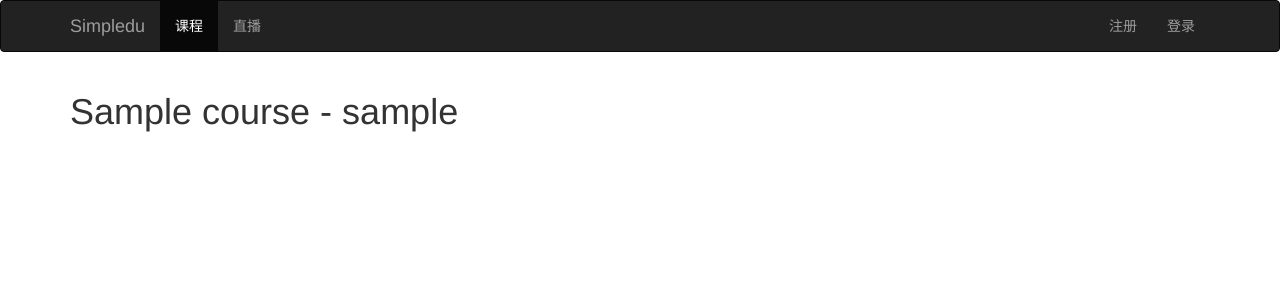
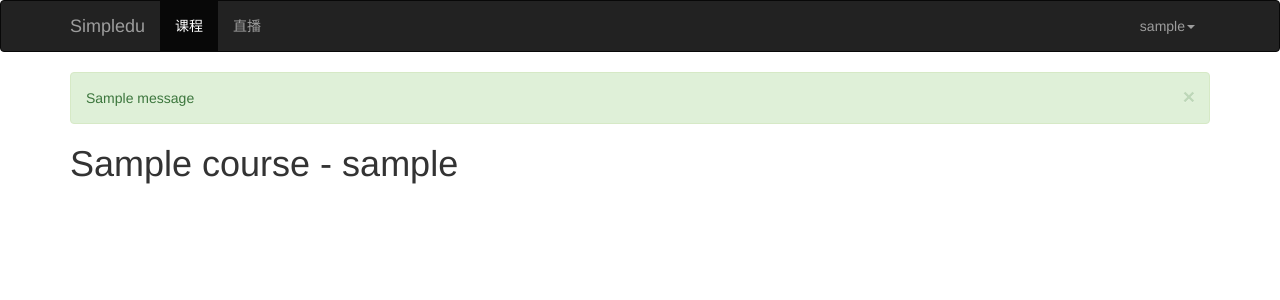
Before and after one commit to Ai-Gao/Flask-education, a Flask app: page / in a window 1280 px wide. Shown: the top 300 px of the page. Run offline with Flask 2, Linux system fonts and the light colour scheme; a user stored in the database is signed in; tables that the repository leaves empty hold one stand-in row (values such as "Sample post"); one stand-in notice (Sample message) is shown; parts of the project's set-up code (start-up, migrations or seed data) failed here and were passed over; some libraries are stand-ins or nearby versions.

Commit message:
add login&register function

```diff
--- a/simpledu/app.py
+++ b/simpledu/app.py
@@ -44,7 +44,7 @@ def register_blueprints(app):
 def register_extensions(app):
     db.init_app(app)
     Migrate(app, db)
-# 从Flask_login导入LoginManager后，创建该类的实例对象
+# 从Flask_login导入LoginManager(登录管理器)后，创建该类的实例对象
     login_manager = LoginManager()
     login_manager.init_app(app)
 # 使用user_loader装饰器注册一个函数，用来告诉flask_login如何加载用户对象
--- a/simpledu/forms.py
+++ b/simpledu/forms.py
@@ -8,10 +8,10 @@ from wtforms import ValidationError
 
 # 创建RegisterForm()表单类
 class RegisterForm(FlaskForm):
-    username = StringField('用户名', validators=[Required(), Length(3,24), message='用户名长度要在3~24位'])
+    username = StringField('用户名', validators=[Required(), Length(3,24, message='用户名长度要在3~24个字符之间') ])
     email = StringField('邮箱', validators=[Required(), Email(message="请输入合法的email地址")])
-    password = PasswordField('密码', validators=[Required(),Length(6,24), message='密码长度要在6`24位'])
-    repeat_password = PasswordField('重复密码', validators=[Required(), EqualTo('password'), message='密码不相等'])
+    password = PasswordField('密码', validators=[Required(),Length(6,24, message='密码长度要在6~24个字符之间') ])
+    repeat_password = PasswordField('重复密码', validators=[Required(), EqualTo('password', message='密码要相等') ])
     submit = SubmitField('提交')
 
 # 实现注册功能 (根据表单提交的数据创建用户)
--- a/simpledu/handlers/front.py
+++ b/simpledu/handlers/front.py
@@ -1,7 +1,9 @@
-from flask import Blueprint, render_template
+from flask import Blueprint, render_template, redirect, url_for
 from simpledu.models import Course
 from simpledu.forms import LoginForm, RegisterForm
 from flask import flash
+from flask_login import login_user, logout_user, login_required
+import pdb
 
 # 省略　url_prefix(前缀), 默认路径就是'/'
 
@@ -15,11 +17,24 @@ def index():
     courses = Course.query.all()
     return render_template('index.html', courses=courses)
 
-@front.route('/login')
+@front.route('/login', methods=['GET', 'POST'])
 def login():
     # 引入LoginForm()表单
     form = LoginForm()
+    if form.validate_on_submit():
+        user = User.query.filter_by(email=form.email.data).first()
+        login_user(user, form.remember_me.data)
+        return redirect(url_for('.index'))
     return render_template('login.html', form=form)
+
+# 实现登出功能　在用户登录状态下，调用logout_user()
+@front.route('/logout')
+@login_required
+# 使用login_required装饰视图，将确保当前用户调用实际视图前登录并进行验证
+def logout():
+    logout_user()
+    flash('您已经退出登录', 'success')
+    return redirect(url_for('.index'))
 
 @front.route('/register', methods=['GET', 'POST'])
 def register():
@@ -30,6 +45,6 @@ def register():
 
     if form.validate_on_submit():
         form.create_user()
-        flash('注册成功，请登录！','sucess')
+        flash('注册成功，请登录！','success')
         return redirect(url_for('.login'))
     return render_template('register.html', form=form)
--- a/simpledu/templates/base.html
+++ b/simpledu/templates/base.html
@@ -29,14 +29,35 @@
                                                                                                               <li><a href="#">直播</a></li>
                                                                                                                   </ul>
                                                                                                                       <ul class="nav navbar-nav navbar-right">
-                                                                                                                          <li><a href="{{url_for('front.register')}}">注册</a></li>
+                                                                                                                          {% if not current_user.is_authenticated %}                                                                                                                         <li><a href="{{url_for('front.register')}}">注册</a></li>
                                                                                                                           <li><a href="{{url_for('front.login')}}">登录</a></li>
+                                                                                                                          {% else  %}
+                                                                                                                          <li class='dropdown'>
+                                                                                                                              <a href='#' class='dropdown-toggle' data-toggle='dropdown' role='button' aria-haspopup='true' aria-expanded='false'>{{ current_user.username }}<span class='caret'></span></a>
+                                                                                                                              <ul class='dropdown-menu'>
+                                                                                                                                  <li><a href='#'>个人主页</a></li>
+                                                                                                                                  <li role='separator' class='divider'></li>
+               <li><a href='#'>退出登录</a></li>                                                                                                                 </ul>
+
+                                                                                                                          </li>
+                                                                                                                          {% endif %}
+
                                                                                                                                               </ul>
                                                                                                                                                   </div><!-- /.navbar-collapse -->
       </div><!-- /.container-fluid -->
       </nav>
 
       <div class="container">
+          {% with messages = get_flashed_messages(with_categories=true) %}
+          {% if messages %}
+          {% for category, message in messages %}
+          <div class='alert alert-{{ category }} alert-dismissible' role='alert'>
+              <button type="button" class='close' data-dismiss='alert' aria-label='Close'><span aria-hidden='true'>&times;</span></button>
+              {{ message }}
+          </div>
+          {% endfor %}
+          {% endif %}
+          {% endwith %}
             {% block body %}{% endblock %}
               {% block footer %}{% endblock %}
       </div>
```
Also changed, not shown: simpledu/templates/macros.html (+8 -1 lines).
